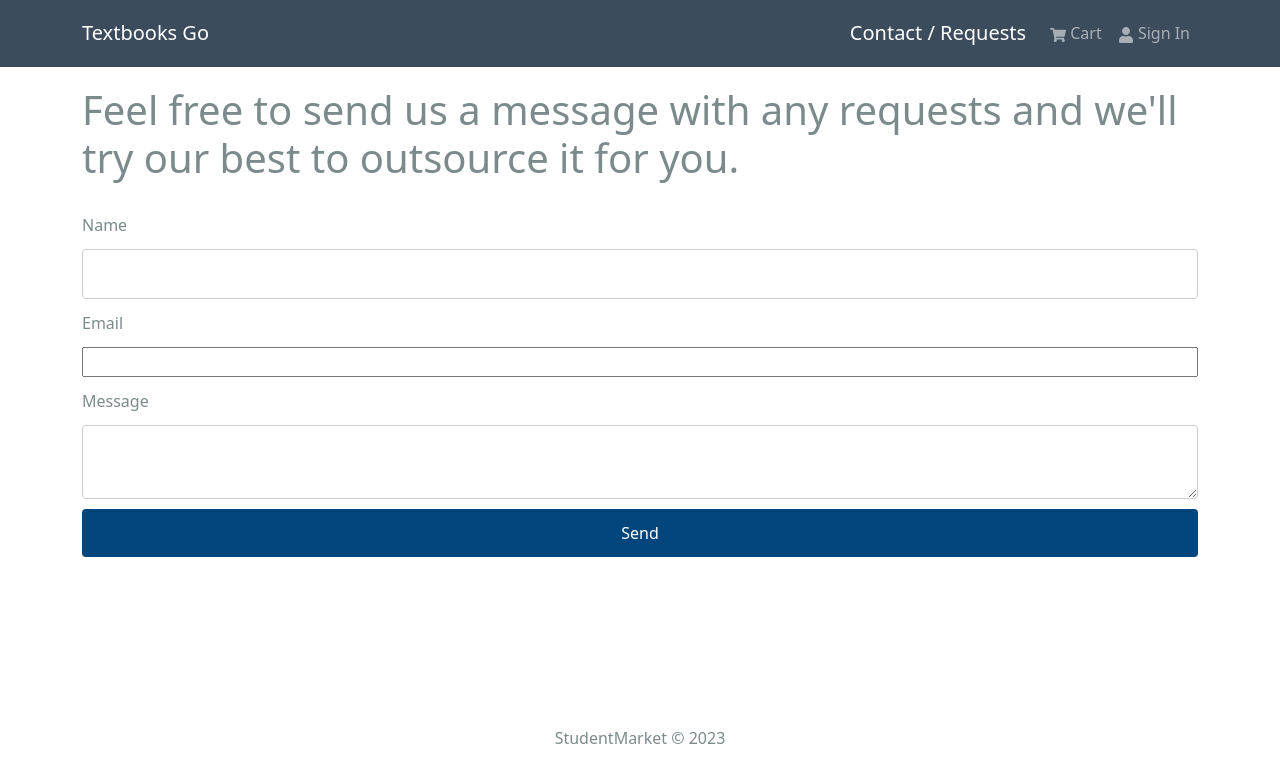
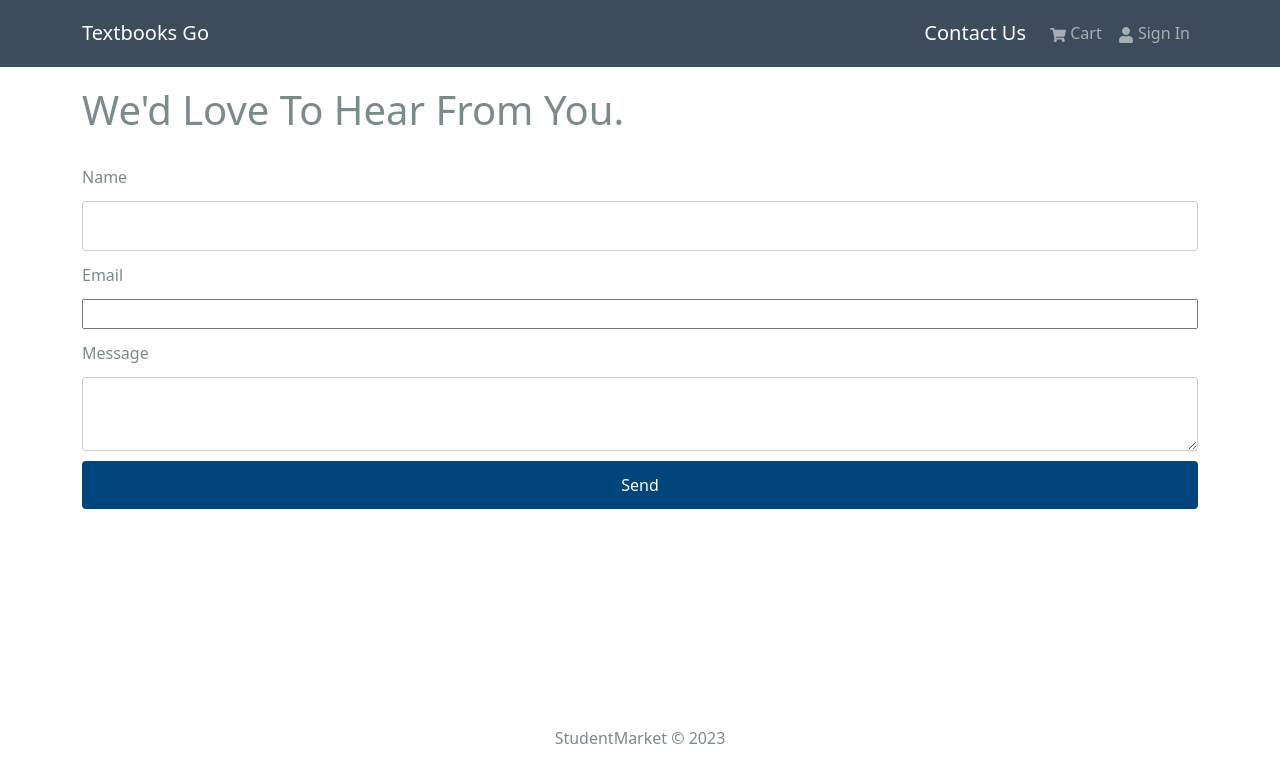
Before and after one commit to Mduletsie7/Project3Group15StudentMarket, a React (Create React App) app in the folder frontend/: page /contact in a window 1280 px wide. Shown: the top 782 px of the page. Built offline with nearby package versions, Linux system fonts and the light colour scheme.

Commit message:
Updated contact header link plus contact us page

```diff
--- a/frontend/src/components/Header.jsx
+++ b/frontend/src/components/Header.jsx
@@ -47,7 +47,7 @@ const Header = () => {
             <LinkContainer to='/contact'>
             <Navbar.Brand>
               {/* <img src={logo} alt='ProShop' /> */}
-              Contact / Requests
+              Contact Us
             </Navbar.Brand>
           </LinkContainer>
               <LinkContainer to='/cart'>
--- a/frontend/src/routes/Contact.jsx
+++ b/frontend/src/routes/Contact.jsx
@@ -20,7 +20,7 @@ const EmailContactForm = () => {
 
  return (
    <form ref={form} onSubmit={sendEmail}>
-    <h1>Feel free to send us a message with any requests and we'll try our best to outsource it for you.</h1>
+    <h1>We'd Love To Hear From You.</h1>
     <div className='contactPage'>
     <label>Name</label>
      <input className='nameBox' type="text" name="from_name" />
```
